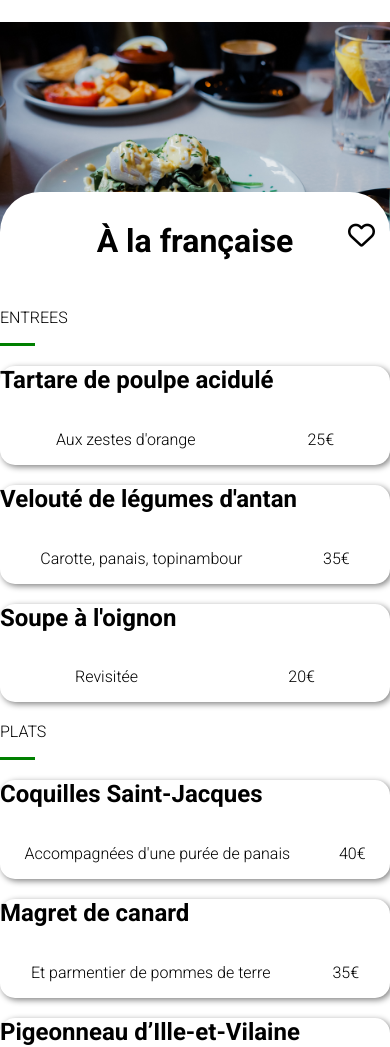
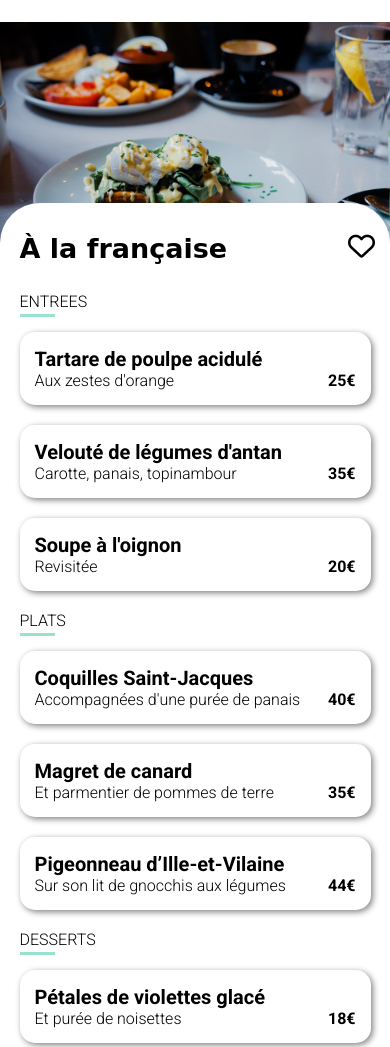
Before and after one commit to hoopsinet/P3_Ohmyfood-09042022, a website: page menu-alafrançaise.html in a window 390 px wide. Shown: the part 56-1103 px from the top of the page. Drawn offline with Linux system fonts and the light colour scheme; a web font is replaced by a local one.

Commit message:
finalisation de la mise en page mobile first

```diff
--- a/menu-alafrançaise.html
+++ b/menu-alafrançaise.html
@@ -71,7 +71,7 @@
 			 	</div>
 			 </div>
 			  <div class="cardMenu">
-			 	<h2>Pigeonneau d’Ille-et-Vilaine</h2>>
+			 	<h2>Pigeonneau d’Ille-et-Vilaine</h2>
 			 	<div class="cardMenu__price-text">
 					<p>Sur son lit de gnocchis aux légumes</p>
 					<p>44€</p>
@@ -81,7 +81,7 @@
 			 <div class="p-target"></div>
 			  <div class="cardMenu">
 			 	<h2>Pétales de violettes glacé</h2>
-			 	<div class="price-text">
+			 	<div class="cardMenu__price-text">
 					<p>Et purée de noisettes</p>
 			 		<p>18€</p>
 			 	</div>
--- a/sass/Base/_bases.scss
+++ b/sass/Base/_bases.scss
@@ -22,6 +22,7 @@ a{
 
 ul {
     list-style-type: none;
+    padding: 0;
 }
 
 .fa-heart {
@@ -41,3 +42,6 @@ ul {
   }
 
 }
+.contenuPrincipal>div:first-child ul{
+    padding-left: 3%;
+}
--- a/sass/Base/_police.scss
+++ b/sass/Base/_police.scss
@@ -1,7 +1,7 @@
-body {
+body, #h1index {
     font-family: 'Roboto', sans-serif;
 }
 
-#logo {
+#logo, h1 {
     font-family: 'Shrikhand', cursive;
 };
--- a/sass/Layout/_footer.scss
+++ b/sass/Layout/_footer.scss
@@ -9,7 +9,6 @@ footer {
 	}
 	& ul {
 	 	font-weight: bold;
-		 padding: 0;
 		 & li {
 			 padding-top: 7px;
 		 }
--- a/sass/Pages/_menus.scss
+++ b/sass/Pages/_menus.scss
@@ -12,34 +12,39 @@
 	border-top-left-radius: 40px;
 	border-top-right-radius: 40px;
 	display: flex;
-	justify-content: center;
-	justify-content: space-around;
 	padding-top: 30px;
 	padding-bottom: 10px;
+		& h1 {
+			padding-left: 5%;
+			font-size : 27px;
+		}
 	}
 }
 
 .fontpict1 {
 @include fontpict (
 	//appel de la mixin et changement de valeur de la variable $background-image
-	$background-image : url(../../images/restaurants/stil-u2Lp8tXIcjw-unsplash.jpg)
+	$background-image : url(../images/restaurants/stil-u2Lp8tXIcjw-unsplash.jpg)
 )
 }
 .fontpict2 {
 @include fontpict (
-	$background-image : url(../../images/restaurants/jay-wennington-N_Y88TWmGwA-unsplash.jpg)
+	$background-image : url(../images/restaurants/jay-wennington-N_Y88TWmGwA-unsplash.jpg)
 )
 }
 
 .fontpict3 {
 @include fontpict(
-	$background-image : url(../../images/restaurants/louis-hansel-shotsoflouis-qNBGVyOCY8Q-unsplash.jpg)
+	$background-image : url(../images/restaurants/louis-hansel-shotsoflouis-qNBGVyOCY8Q-unsplash.jpg)
 )
 }
 
 .menu {
-
-			@for $i from 1 through 10 {
+	padding : 0 5%;
+	& p {
+		margin :0;
+	}
+		@for $i from 1 through 10 {
 			&:nth-child(#{$i}) {
 			animation-delay: 100ms * $i;
 			animation-fill-mode: both;
@@ -48,16 +53,23 @@
 }
 .cardMenu {
 	@include card;
+	padding: 15px;
 	animation: appear 3s;
-
-&__price-text {
-	display: flex;
-	justify-content: space-around;
-
-}
+	& h2 {
+	font-size: 20px;
+	margin: 0;
+	}
+	&__price-text {
+		display: flex;
+		justify-content: space-between;
+	& p:nth-child(2) {
+		font-weight: bold;
+	}
+	}
 }
 // Surlignage
 .p-target {
-    border-bottom: 3px solid green;
+    border-bottom: 3px solid $tertiary-color;
 	width: 35px;
+	margin : 3px 0 15px;
 }
--- a/sass/Utils/_mixin.scss
+++ b/sass/Utils/_mixin.scss
@@ -5,7 +5,7 @@
 }
 @mixin fontpict(
     //Variables avec valeur par défaut
-    $background-image: url("../../images/restaurants/toa-heftiba-DQKerTsQwi0-unsplash.jpg"),
+    $background-image: url("../images/restaurants/toa-heftiba-DQKerTsQwi0-unsplash.jpg"),
 	$background-position: center,
 	$height: 270px,
 	$background-size: cover,
```
Also changed, not shown: index.html (+1 -1 lines), css/styles.css, 1 other file.
